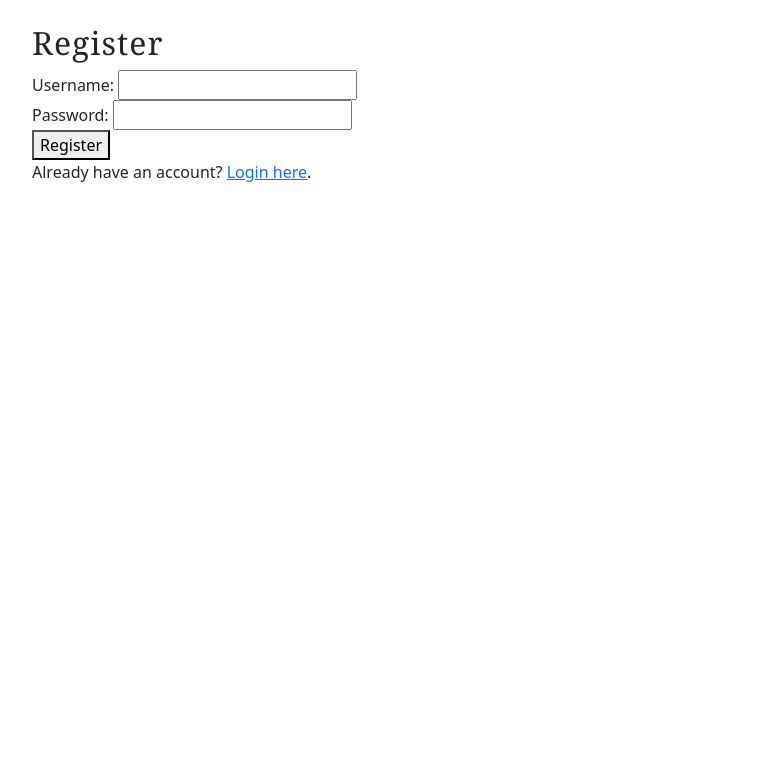
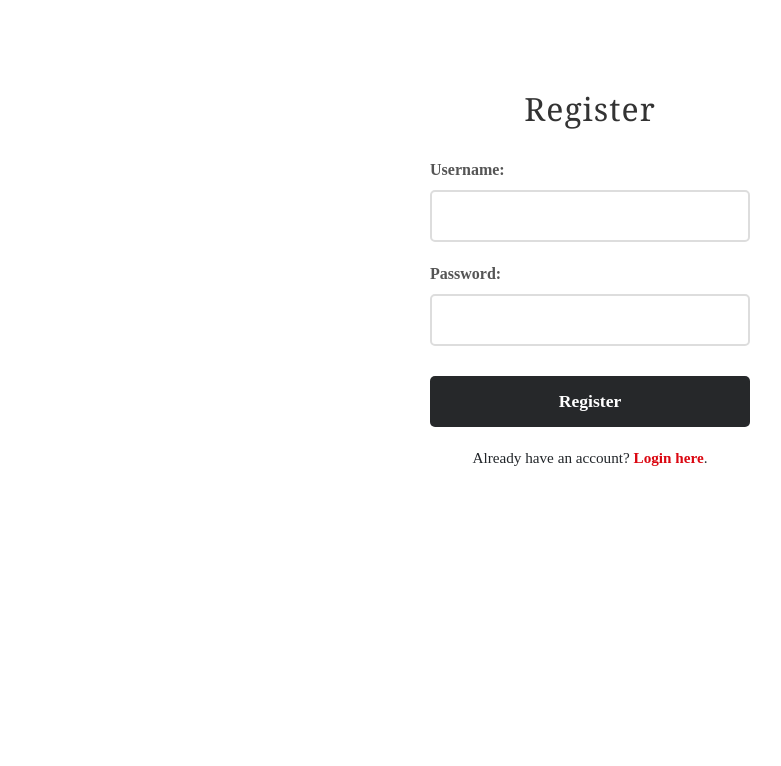
Before and after one commit to JakeSoGreat/dnd-character, a Django app: page /register/ in a window 1280 px wide. Shown: the part 59-825 px from the top of the page, without its empty margins (50-831 px from the left). Run offline with Django 4.2, Linux system fonts and the light colour scheme.

Commit message:
style login and register pages

```diff
--- a/config/settings.py
+++ b/config/settings.py
@@ -28,7 +28,7 @@ BASE_DIR = Path(__file__).resolve().parent.parent
 # SECURITY WARNING: keep the secret key used in production secret!
 SECRET_KEY = os.environ.get('SECRET_KEY')
 # SECURITY WARNING: don't run with debug turned on in production!
-DEBUG = False
+DEBUG = True
 
 ALLOWED_HOSTS = ['.herokuapp.com', '127.0.0.1']
 
--- a/home/static/css/character_sheet.css
+++ b/home/static/css/character_sheet.css
@@ -62,7 +62,7 @@ ul {
 }
 
 .hero-section {
-    background: url("/static/images/hero_image.jpg") 50% 25%/cover no-repeat;
+    background: url("/static/images/hero_image.jpg") 50% 25% / cover no-repeat;
     color: white;
     border-radius: 10px;
     width: 936px;
@@ -80,5 +80,109 @@ ul {
 
 .hero-section h1,
 .hero-section p {
-    text-shadow: 1px 1px 0px black, -1px -1px 0px black, 1px -1px 0px black, -1px 1px 0px black;
+    text-shadow: 1px 1px 0px black, -1px -1px 0px black, 1px -1px 0px black,
+        -1px 1px 0px black;
 }
+
+/* Login and Register Form Styling */
+.auth-container {
+    max-width: 400px;
+    margin: 50px auto;
+    padding: 40px;
+    font-family: "Roboto Slab", "Times New Roman", serif;
+}
+
+.auth-container h2 {
+    font-family: "Cinzel", "Georgia", serif;
+    letter-spacing: 1px;
+    text-align: center;
+    margin-bottom: 30px;
+    color: #333;
+}
+
+.auth-form {
+    display: flex;
+    flex-direction: column;
+    gap: 20px;
+}
+
+.form-group {
+    display: flex;
+    flex-direction: column;
+}
+
+.form-group label {
+    font-weight: 600;
+    margin-bottom: 8px;
+    color: #555;
+    font-size: 1rem;
+}
+
+.form-group input {
+    padding: 12px 15px;
+    border: 2px solid #ddd;
+    border-radius: 5px;
+    font-size: 1rem;
+    font-family: "Roboto Slab", "Times New Roman", serif;
+    transition: border-color 0.3s ease;
+}
+
+.form-group input:focus {
+    outline: none;
+    border-color: #db0711;
+    box-shadow: 0 0 0 3px rgba(219, 7, 17, 0.1);
+}
+
+.auth-button {
+    padding: 12px 24px;
+    background-color: #26282A;
+    color: white;
+    border: none;
+    border-radius: 5px;
+    font-size: 1.1rem;
+    font-weight: 600;
+    font-family: "Roboto Slab", "Times New Roman", serif;
+    cursor: pointer;
+    transition: background-color 0.3s ease, transform 0.1s ease;
+    margin-top: 10px;
+}
+
+.auth-button:hover {
+    background-color: #DB0711;
+    transform: translateY(-1px);
+}
+
+.auth-button:active {
+    transform: translateY(0);
+}
+
+.auth-link {
+    text-align: center;
+    margin-top: 20px;
+    font-size: 0.95rem;
+}
+
+.auth-link a {
+    color: #db0711;
+    text-decoration: none;
+    font-weight: 600;
+}
+
+.auth-link a:hover {
+    text-decoration: underline;
+}
+
+.auth-messages {
+    list-style: none;
+    padding: 0;
+    margin-bottom: 20px;
+}
+
+.auth-messages li {
+    background-color: #f8d7da;
+    color: #721c24;
+    padding: 10px 15px;
+    border-radius: 5px;
+    margin-bottom: 10px;
+    border: 1px solid #f5c6cb;
+}
--- a/home/templates/register.html
+++ b/home/templates/register.html
@@ -1,27 +1,34 @@
-{% extends "base.html" %} {% block content %}
+{% extends "base.html" %}
+{% block content %}
 <head>
     <title>Register</title>
 </head>
 <body>
+    <div class="auth-container">
         <h2>Register</h2>
         {% if messages %}
-        <ul>
+        <ul class="auth-messages">
             {% for message in messages %}
             <li>{{ message }}</li>
             {% endfor %}
         </ul>
         {% endif %}
-        <form method="post">
+        <form method="post" class="auth-form">
             {% csrf_token %}
+            <div class="form-group">
                 <label for="username">Username:</label>
-            <input type="text" name="username" required /><br />
+                <input type="text" name="username" id="username" required />
+            </div>
+            <div class="form-group">
                 <label for="password">Password:</label>
-            <input type="password" name="password" required /><br />
-            <button type="submit">Register</button>
+                <input type="password" name="password" id="password" required />
+            </div>
+            <button type="submit" class="auth-button">Register</button>
         </form>
-        <p>
+        <p class="auth-link">
             Already have an account?
             <a href="{% url 'custom_login' %}">Login here</a>.
         </p>
+    </div>
 </body>
 {% endblock %}
```
Also changed, not shown: home/templates/login.html (+11 -5 lines). Lines whose indentation alone changed are shown as unchanged.
